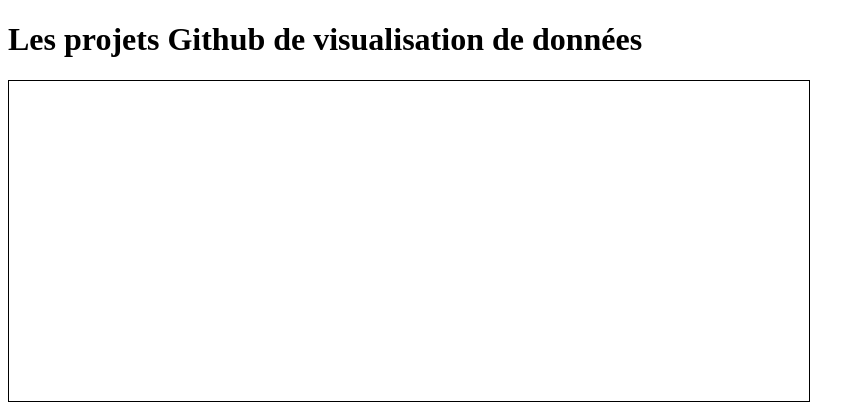
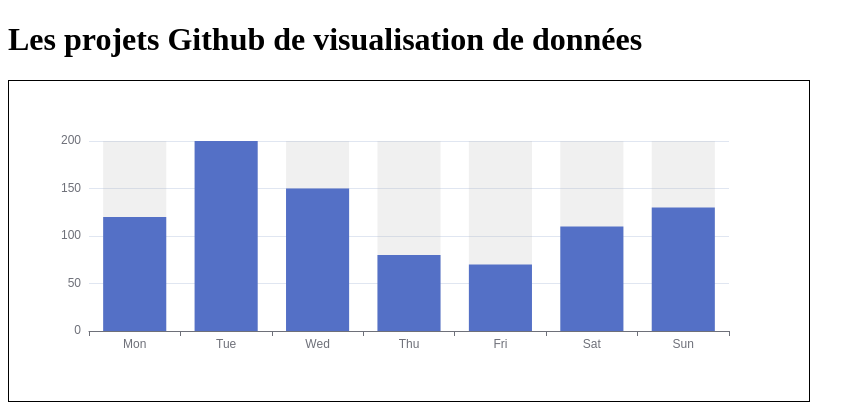
Before and after one commit to jlg-formation/dtv-july-2023, a website with bundled scripts: page index.html in a window 1280 px wide. Shown: the whole page, without its empty margins (0-865 px from the left). Built offline with nearby package versions, Linux system fonts and the light colour scheme.

Commit message:
dev: added type module
- added type="module"
- inserted example of echarts code
- handle null pointer for chartDom

```diff
--- a/index.html
+++ b/index.html
@@ -4,7 +4,7 @@
     <meta charset="UTF-8" />
     <meta name="viewport" content="width=device-width, initial-scale=1.0" />
     <title>Document</title>
-    <script src="main.js"></script>
+    <script type="module" src="main.js"></script>
     <link rel="stylesheet" href="style.css" />
   </head>
   <body>
--- a/main.js
+++ b/main.js
@@ -1,6 +1,28 @@
 import * as echarts from "echarts";
 
-console.log("Start the bar diagram");
+var chartDom = document.querySelector("div.diagram");
+if (chartDom === null) {
+  throw new Error("div.diagram not found");
+}
+var myChart = echarts.init(chartDom);
+var option = {
+  xAxis: {
+    type: "category",
+    data: ["Mon", "Tue", "Wed", "Thu", "Fri", "Sat", "Sun"],
+  },
+  yAxis: {
+    type: "value",
+  },
+  series: [
+    {
+      data: [120, 200, 150, 80, 70, 110, 130],
+      type: "bar",
+      showBackground: true,
+      backgroundStyle: {
+        color: "rgba(180, 180, 180, 0.2)",
+      },
+    },
+  ],
+};
 
-var a = 34.12;
-console.log("a: ", a);
+myChart.setOption(option);
```
